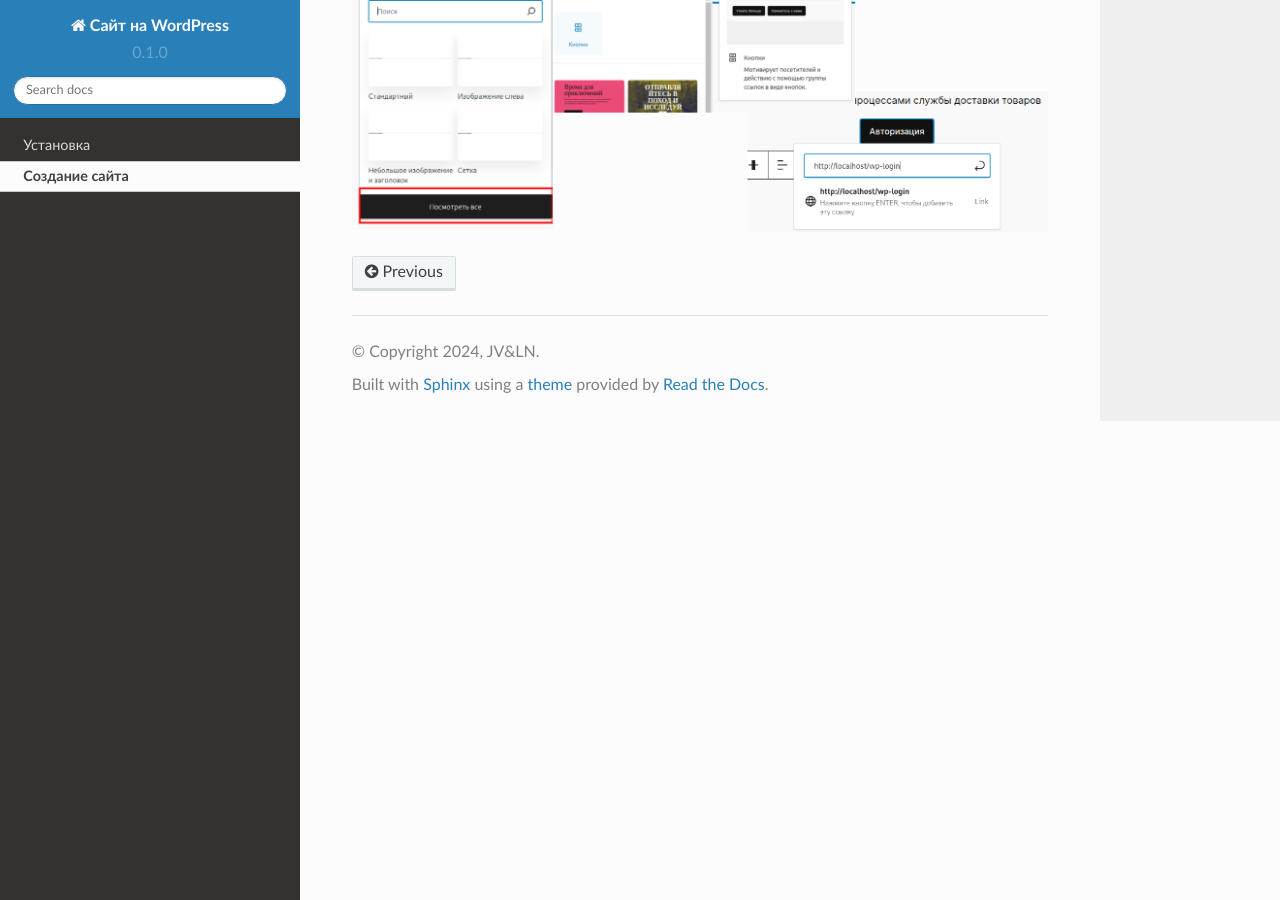
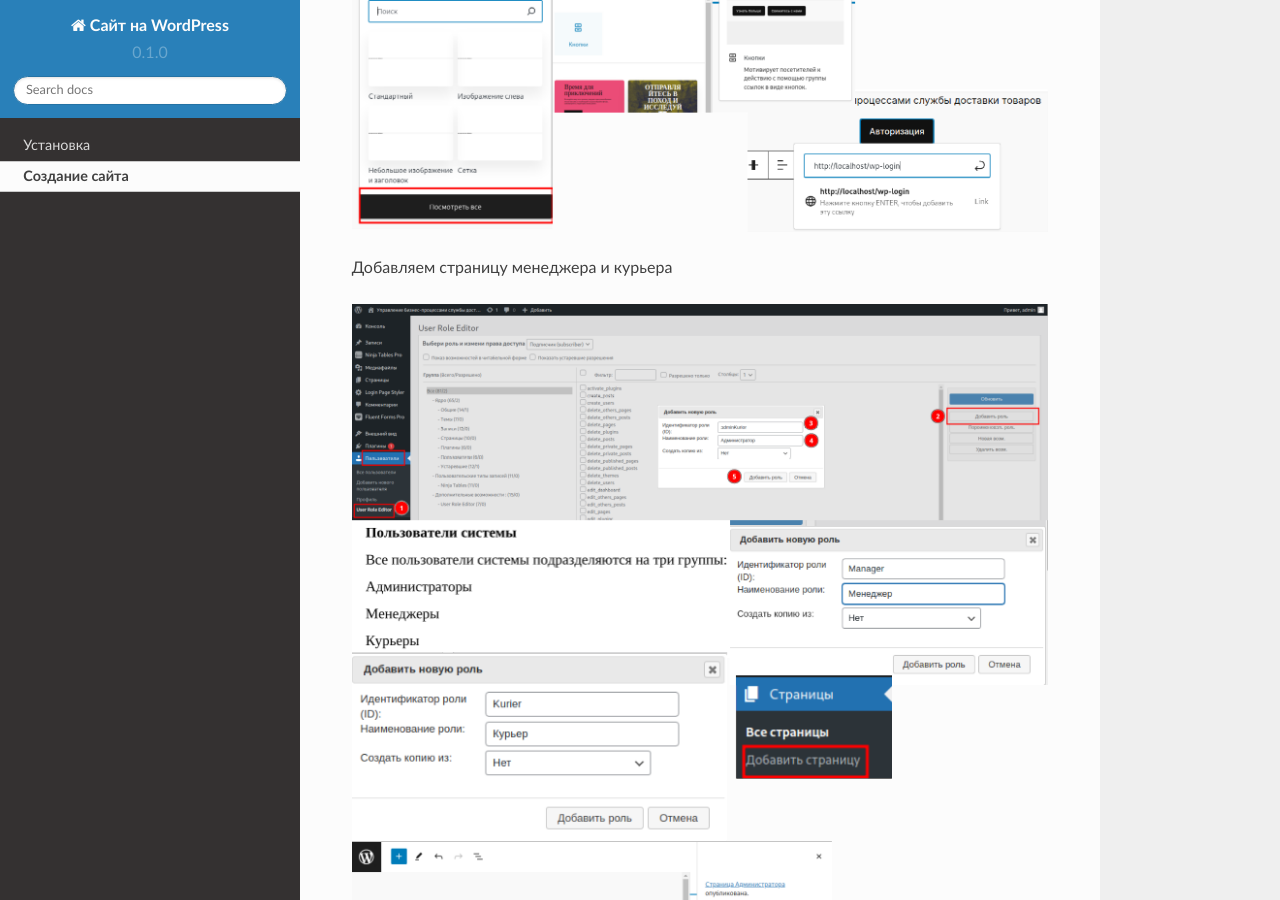
Before and after one commit to Julia-Zhirnova/wordpressDemo, a Sphinx documentation site: the page built from docs/source/create.rst, in a window 1280 px wide and 900 px high, scrolled down 2020 px. Built offline with Sphinx 7.4.7 and the Read the Docs theme 2.0.0, drawn with Linux system fonts in a browser that asks for light colours.

Commit message:
Update create.rst

```diff
--- a/docs/source/create.rst
+++ b/docs/source/create.rst
@@ -12,3 +12,9 @@
 .. image:: /_static/главная_страница.png
    :alt: главная_страница
    :width: 700
+
+Добавляем страницу менеджера и курьера
+
+.. image:: /_static/добавление_страниц.png
+   :alt: добавление_страниц
+   :width: 700
```
